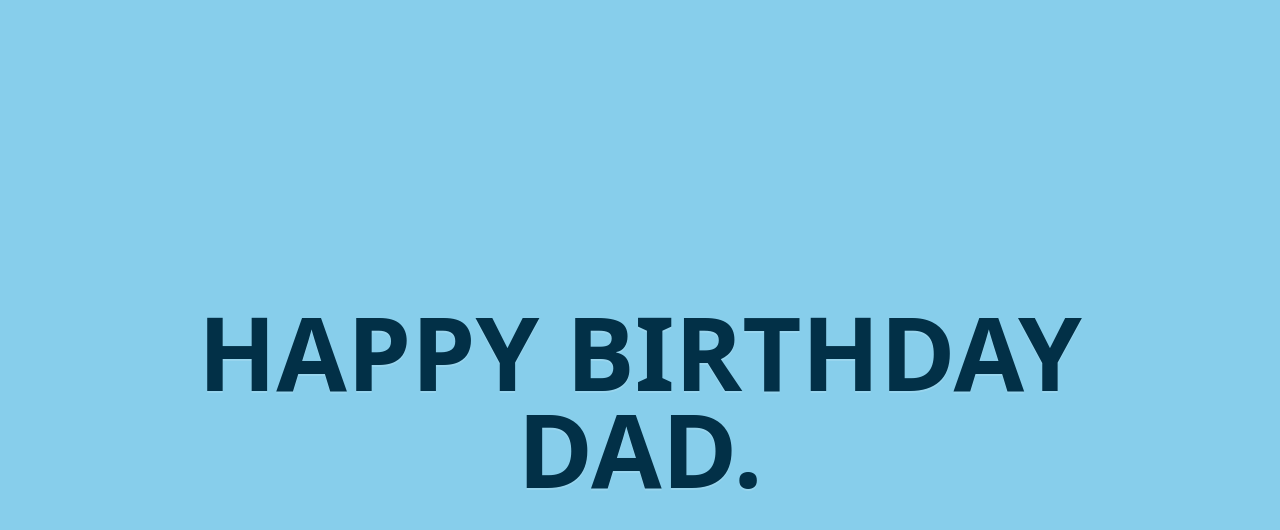
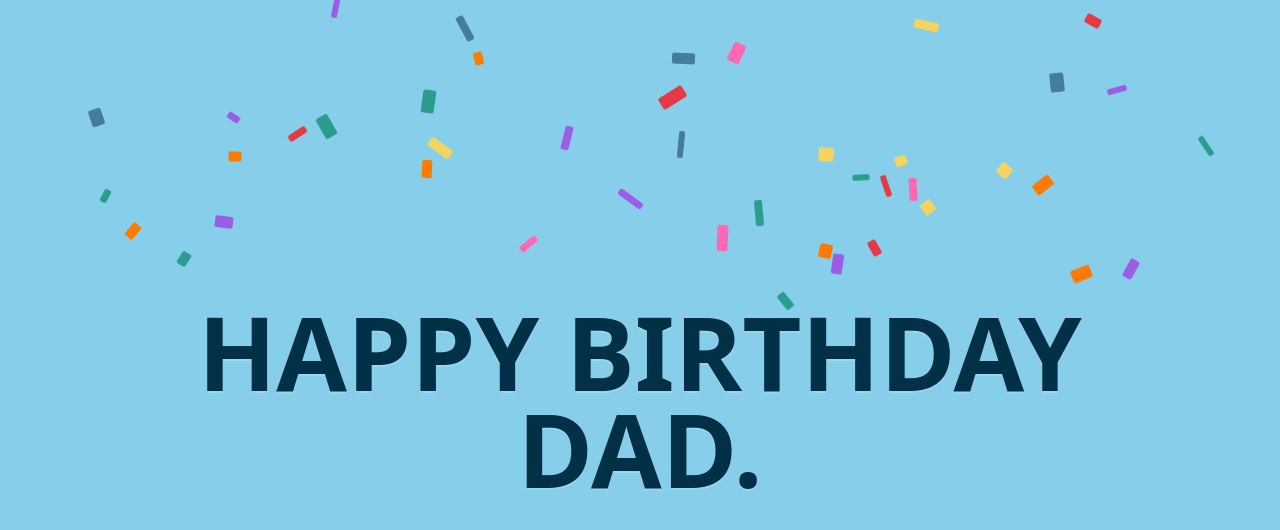
Before and after one commit to Owargnl/Dads-birthday, a plain HTML site: page index.html in a window 1280 px wide. Drawn offline with Linux system fonts and the light colour scheme.

Commit message:
Update index.html

```diff
--- a/index.html
+++ b/index.html
@@ -7,7 +7,6 @@
   <style>
     :root{
       --confetti-colors: #e63946,#f4d35e,#2a9d8f,#457b9d,#9b5de5,#ff7b00,#ff69b4;
-      --confetti-count: 120;
       --sky: #87CEEB;
     }
 
@@ -48,20 +47,31 @@
 
     .confetti{
       position:absolute;
-      will-change:transform,opacity;
+      top:-60px; /* start above viewport */
+      will-change:top,transform,opacity;
       border-radius:2px;
       opacity:0.95;
       transform-origin:center;
+      pointer-events:none;
+      /* initial rotation uses custom property so spin animation starts smoothly */
+      --rz: 0deg;
+      transform: rotateZ(var(--rz));
     }
 
+    /* Fall uses 'top' (not transform) to avoid animation conflicts with spin */
     @keyframes fall {
-      0%{ transform: translateY(-10vh) rotateZ(var(--rz,0deg)); opacity:1 }
-      100%{ transform: translateY(110vh) rotateZ(calc(var(--rz,0deg) + 720deg)); opacity:1 }
+      from { top: -60px; opacity:1 }
+      to   { top: calc(100vh + 60px); opacity:1 }
     }
 
+    /* Spin uses transform only and reads the initial rotation from --rz */
     @keyframes spinZ {
-      from{ transform: rotateZ(0deg); }
-      to{ transform: rotateZ(360deg); }
+      from { transform: rotateZ(var(--rz)) }
+      to   { transform: rotateZ(calc(var(--rz) + 360deg)) }
+    }
+
+    @media (prefers-reduced-motion: reduce){
+      .confetti { animation: none !important; }
     }
   </style>
 </head>
@@ -75,59 +85,92 @@
 
   <script>
     (function(){
-      const colors = getComputedStyle(document.documentElement).getPropertyValue('--confetti-colors').split(',').map(s=>s.trim()).filter(Boolean);
-      const count = parseInt(getComputedStyle(document.documentElement).getPropertyValue('--confetti-count')) || 120;
+      const rootStyle = getComputedStyle(document.documentElement);
+      const colors = rootStyle.getPropertyValue('--confetti-colors').split(',').map(s=>s.trim()).filter(Boolean);
       const wrap = document.querySelector('.confetti-wrap');
-      let running = true;
+
+      // Controls
+      let spawning = true;
+      let intervalId = null;
 
       function rand(min,max){ return Math.random()*(max-min)+min }
 
       function createConfetti(){
-        if(!running) return;
+        if(!spawning) return;
 
         const el = document.createElement('div');
         el.className = 'confetti';
 
+        // size: small rectangle
         const w = Math.round(rand(6,14));
         const h = Math.round(rand(12,28));
         el.style.width = w + 'px';
         el.style.height = h + 'px';
 
+        // color
         el.style.background = colors[Math.floor(rand(0,colors.length))] || '#f4d35e';
 
+        // horizontal position
         el.style.left = Math.round(rand(0,100)) + '%';
-        el.style.top = '-10vh';
 
+        // initial rotation stored in CSS custom prop so spin animation starts from this angle
         const rz = Math.round(rand(0,360));
         el.style.setProperty('--rz', rz + 'deg');
 
-        const duration = rand(12,22);
-        const spinDuration = rand(6,12);
+        // durations
+        const duration = rand(12,22); // fall time in seconds (slow)
+        const spinDuration = rand(6,12); // rotation speed
 
-        el.style.animation = `fall ${duration}s linear 0s forwards, spinZ ${spinDuration}s linear infinite`;
+        // animate fall via 'top' and spin via 'transform' (no conflicting properties)
+        el.style.animation = `fall ${duration}s linear 0s forwards, spinZ ${spinDuration}s linear ${rand(0,spinDuration)}s infinite`;
+
+        // subtle opacity variation
+        el.style.opacity = rand(0.8,1).toFixed(2);
 
         wrap.appendChild(el);
 
-        // Remove element when finished falling to avoid DOM bloat
+        // Remove element after animation completes to avoid DOM bloat
         setTimeout(()=>{
           if(el.parentNode){ el.parentNode.removeChild(el); }
-        }, duration*1000 + 200);
+        }, (duration + 0.5) * 1000);
       }
 
-      // continuously spawn confetti
-      const interval = setInterval(()=>{
-        if(running){
-          createConfetti();
+      function startSpawning(rateMs = 200){
+        if(intervalId) clearInterval(intervalId);
+        intervalId = setInterval(createConfetti, rateMs);
+      }
+
+      function stopSpawning(){
+        spawning = false;
+        if(intervalId) { clearInterval(intervalId); intervalId = null; }
+      }
+
+      function resumeSpawning(){
+        if(spawning) return;
+        spawning = true;
+        startSpawning();
+      }
+
+      // start immediately
+      startSpawning(220);
+
+      // create an initial burst so user doesn't have to wait or reload
+      for(let i=0;i<24;i++){
+        setTimeout(createConfetti, i * 60);
+      }
+
+      // keyboard controls: 's' to stop spawning new confetti, 'r' to resume
+      window.addEventListener('keydown', (e) => {
+        if(e.key.toLowerCase() === 's'){
+          stopSpawning();
         }
-      }, 200);
-
-      // Stop when pressing "s"
-      window.addEventListener('keydown',(e)=>{
-        if(e.key.toLowerCase() === 's'){
-          running = false;
-          clearInterval(interval);
+        if(e.key.toLowerCase() === 'r'){
+          resumeSpawning();
         }
       });
+
+      // Expose functions for debugging from console if desired
+      window.__confetti = { stop: stopSpawning, resume: resumeSpawning, create: createConfetti };
 
     })();
   </script>
```
